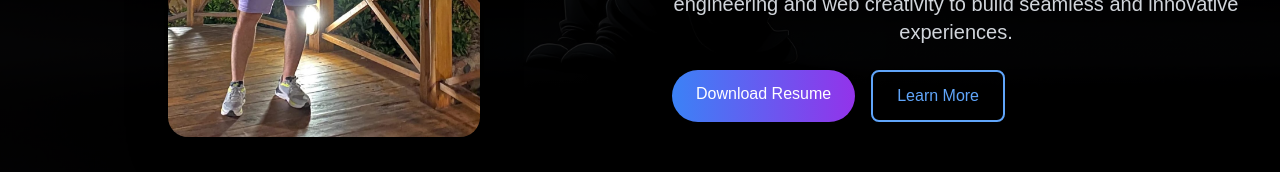
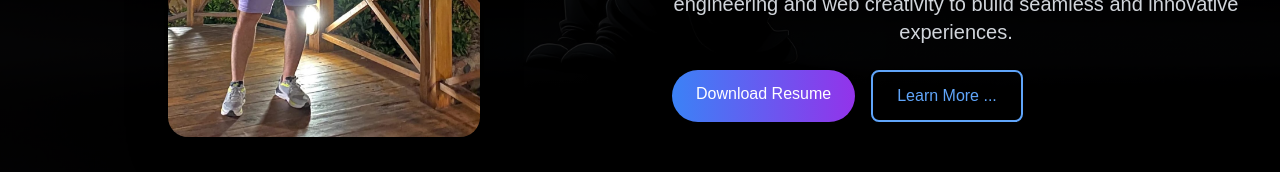
Before and after one commit to romanyRizieq/romany_portfolio, a React (Vite) app: page /home in a window 1280 px wide. Shown: the part 508-680 px from the top of the page. Built offline with nearby package versions, Linux system fonts and the light colour scheme; a web font is replaced by a local one.

Commit message:
change path file

```diff
--- a/src/components/Home.jsx
+++ b/src/components/Home.jsx
@@ -53,7 +53,7 @@ const Home = () => {
               href="#about"
               className="border-2 border-blue-400 text-blue-400 px-4 sm:px-6 py-2 sm:py-3 rounded-lg shadow-md transform transition hover:scale-105 hover:bg-blue-400 hover:text-white text-sm sm:text-base"
             >
-              Learn More
+              Learn More ...
             </a>
           </div>
         </div>
```
